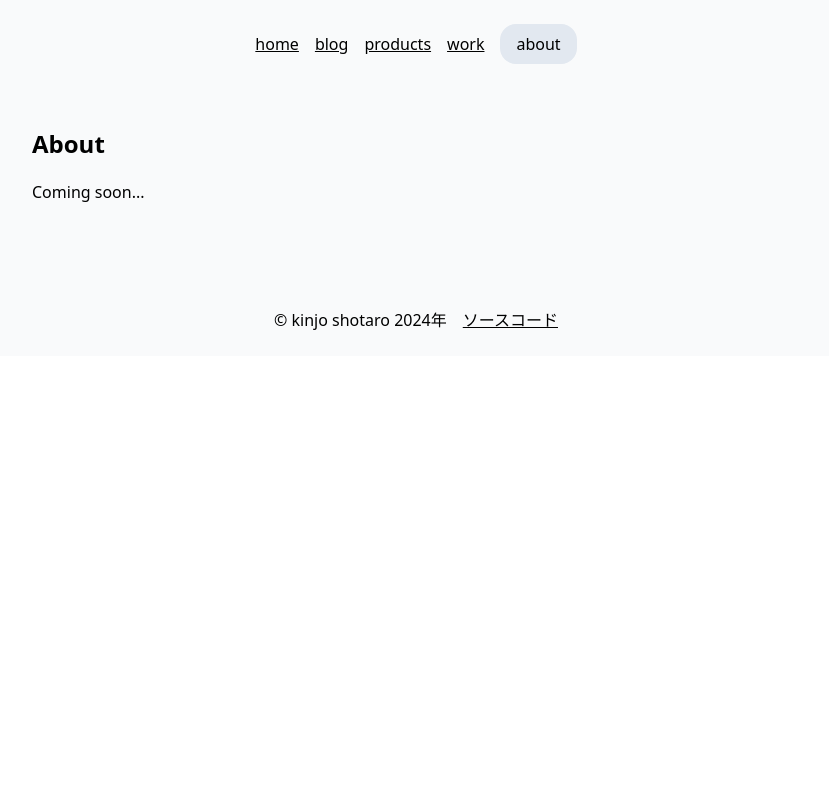
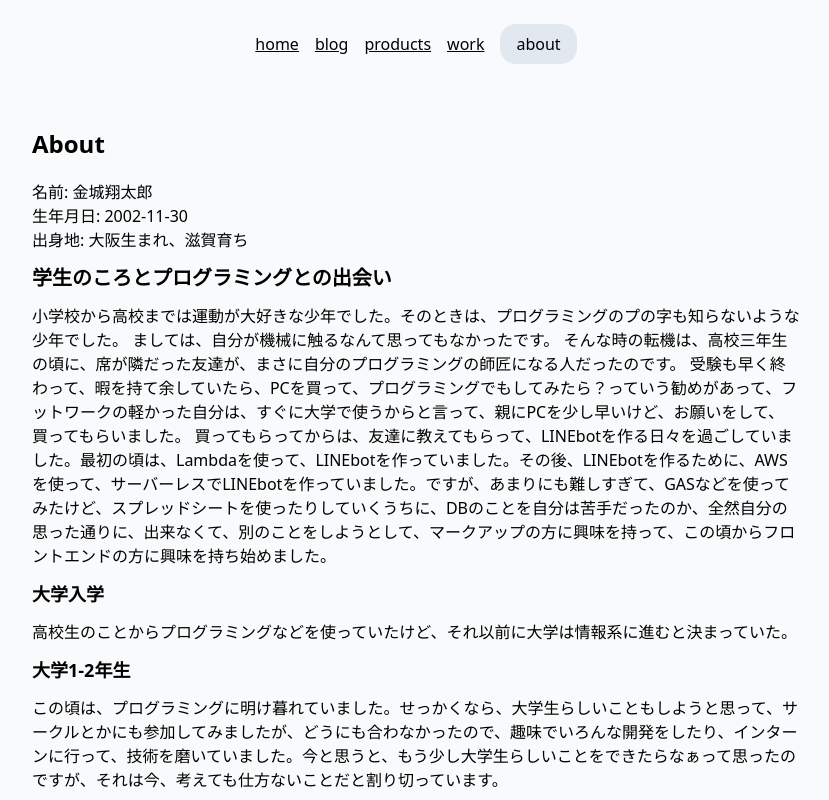
Before and after one commit to kinjo1130/portfolio-v4, a Next.js app: page /about in a window 1280 px wide. Shown: the top 800 px of the page, without its empty margins (224-1053 px from the left). Built offline with nearby package versions, Linux system fonts and the light colour scheme.

Commit message:
:art: 自己紹介ページに加筆

```diff
--- a/pages/about.tsx
+++ b/pages/about.tsx
@@ -4,20 +4,25 @@ import Layout from "./layout";
 export default function About() {
   return (
     <Layout title="About">
-      <p>Coming soon...</p>
-      {/* <p>名前: 金城翔太郎</p>
+      <p>名前: 金城翔太郎</p>
       <p>生年月日: 2002-11-30</p>
+      <p>出身地: 大阪生まれ、滋賀育ち</p>
+      <Heading level={2}>学生のころとプログラミングとの出会い</Heading>
       <p>
         小学校から高校までは運動が大好きな少年でした。そのときは、プログラミングのプの字も知らないような少年でした。
         ましては、自分が機械に触るなんて思ってもなかったです。
         そんな時の転機は、高校三年生の頃に、席が隣だった友達が、まさに自分のプログラミングの師匠になる人だったのです。
         受験も早く終わって、暇を持て余していたら、PCを買って、プログラミングでもしてみたら？っていう勧めがあって、フットワークの軽かった自分は、すぐに大学で使うからと言って、親にPCを少し早いけど、お願いをして、買ってもらいました。
-        買ってもらってからは、友達に教えてもらって、LINEbotを作る日々を過ごしていました。
+        買ってもらってからは、友達に教えてもらって、LINEbotを作る日々を過ごしていました。最初の頃は、Lambdaを使って、LINEbotを作っていました。その後、LINEbotを作るために、AWSを使って、サーバーレスでLINEbotを作っていました。ですが、あまりにも難しすぎて、GASなどを使ってみたけど、スプレッドシートを使ったりしていくうちに、DBのことを自分は苦手だったのか、全然自分の思った通りに、出来なくて、別のことをしようとして、マークアップの方に興味を持って、この頃からフロントエンドの方に興味を持ち始めました。
       </p>
-      <h3 className="font-semibold my-3">大学入学</h3>
-
-      <p>高校生のことからプログラミングなどを使っていたけど、それ以前に大学は情報系に進むと決まっていた。</p>
-      <Heading level={3}>大学1年生</Heading> */}
+      <Heading level={3}>大学入学</Heading>
+      <p>
+        高校生のことからプログラミングなどを使っていたけど、それ以前に大学は情報系に進むと決まっていた。
+      </p>
+      <Heading level={3}>大学1-2年生</Heading>
+      <p>この頃は、プログラミングに明け暮れていました。せっかくなら、大学生らしいこともしようと思って、サークルとかにも参加してみましたが、どうにも合わなかったので、趣味でいろんな開発をしたり、インターンに行って、技術を磨いていました。今と思うと、もう少し大学生らしいことをできたらなぁって思ったのですが、それは今、考えても仕方ないことだと割り切っています。</p>
+      <Heading level={3}>大学3年生</Heading>
+      <p>Coming soon...</p>
     </Layout>
   );
 }
```
